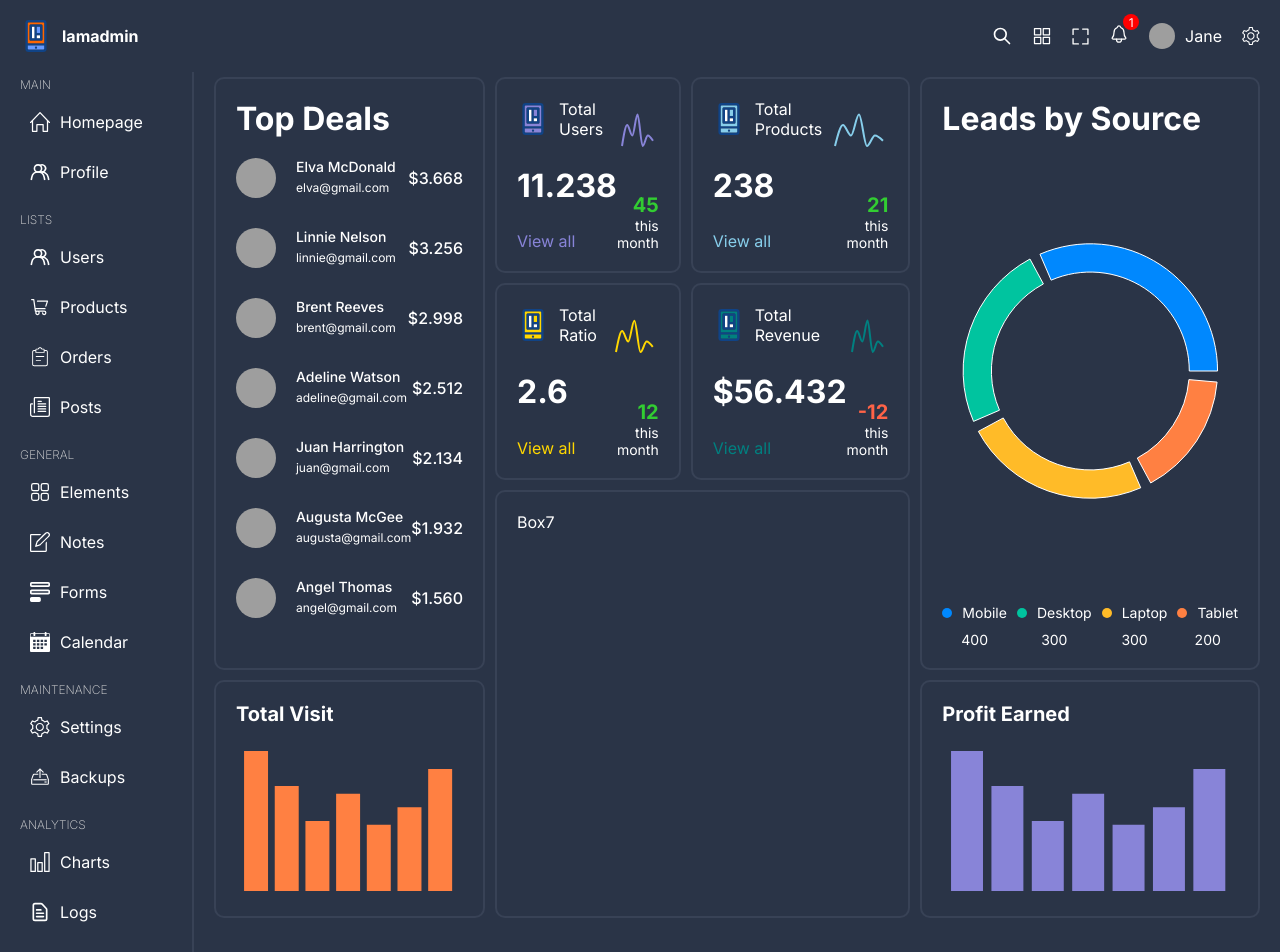
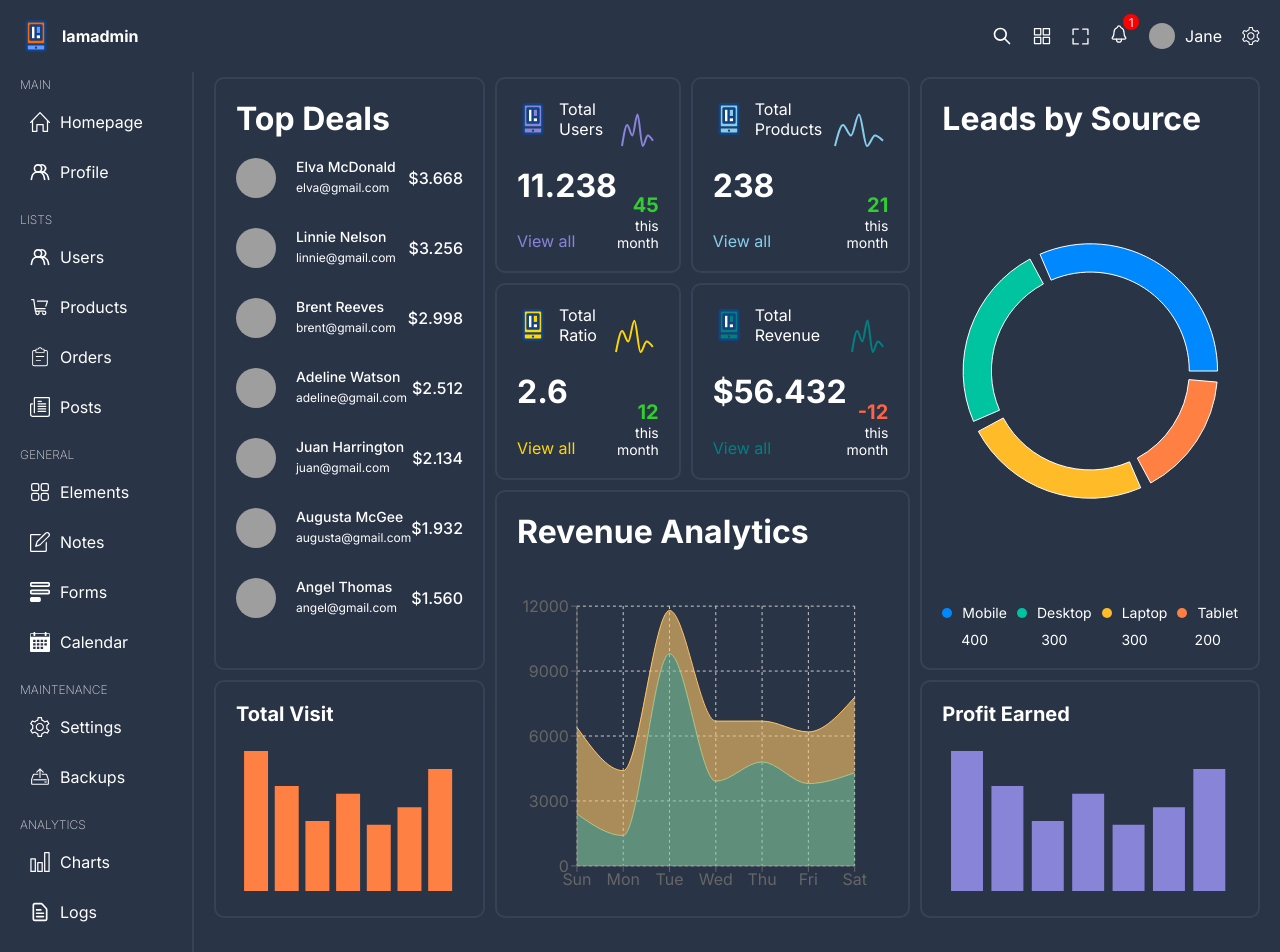
Before and after one commit to sjeevankumar/react-admin-panel, a React (Vite) app: page / in a window 1280 px wide. Shown: the top 952 px of the page. Built offline with nearby package versions, Linux system fonts and the light colour scheme; grey boxes are pictures that could not be loaded.

Commit message:
feat:add bigChartBox component

```diff
--- /dev/null
+++ b/src/components/bigChartBox/BigChartBox.tsx
@@ -0,0 +1,104 @@
+import {
+  Area,
+  AreaChart,
+  CartesianGrid,
+  ResponsiveContainer,
+  Tooltip,
+  XAxis,
+  YAxis,
+} from "recharts"
+import "./bigChartBox.scss"
+
+const data = [
+  {
+    name: "Sun",
+    books: 4000,
+    clothes: 2400,
+    electronic: 2400,
+  },
+  {
+    name: "Mon",
+    books: 3000,
+    clothes: 1398,
+    electronic: 2210,
+  },
+  {
+    name: "Tue",
+    books: 2000,
+    clothes: 9800,
+    electronic: 2290,
+  },
+  {
+    name: "Wed",
+    books: 2780,
+    clothes: 3908,
+    electronic: 2000,
+  },
+  {
+    name: "Thu",
+    books: 1890,
+    clothes: 4800,
+    electronic: 2181,
+  },
+  {
+    name: "Fri",
+    books: 2390,
+    clothes: 3800,
+    electronic: 2500,
+  },
+  {
+    name: "Sat",
+    books: 3490,
+    clothes: 4300,
+    electronic: 2100,
+  },
+]
+
+const BigChartBox = () => {
+  return (
+    <div className="bigChartBox">
+      <h1>Revenue Analytics</h1>
+      <div className="chart">
+        <ResponsiveContainer width="99%" height="100%">
+          <AreaChart
+            data={data}
+            margin={{
+              top: 10,
+              right: 30,
+              left: 0,
+              bottom: 0,
+            }}
+          >
+            <CartesianGrid strokeDasharray="3 3" />
+            <XAxis dataKey="name" />
+            <YAxis />
+            <Tooltip />
+            <Area
+              type="monotone"
+              dataKey="electroni"
+              stackId="1"
+              stroke="#8884d8"
+              fill="#8884d8"
+            />
+            <Area
+              type="monotone"
+              dataKey="clothes"
+              stackId="1"
+              stroke="#82ca9d"
+              fill="#82ca9d"
+            />
+            <Area
+              type="monotone"
+              dataKey="books"
+              stackId="1"
+              stroke="#ffc568"
+              fill="#ffc568"
+            />
+          </AreaChart>
+        </ResponsiveContainer>
+      </div>
+    </div>
+  )
+}
+
+export default BigChartBox
--- /dev/null
+++ b/src/components/bigChartBox/bigChartBox.scss
@@ -0,0 +1,12 @@
+.bigChartBox {
+    width: 100%;
+    height: 100%;
+    display: flex;
+    flex-direction: column;
+    justify-content: space-between;
+
+    .chart {
+        width: 100%;
+        height: 300px;
+    }
+}
--- a/src/pages/home/Home.tsx
+++ b/src/pages/home/Home.tsx
@@ -1,4 +1,5 @@
 import BarChartBox from "../../components/barChartBox/BarChartBox"
+import BigChartBox from "../../components/bigChartBox/BigChartBox"
 import ChartBox from "../../components/chartBox/ChartBox"
 import PieChartBox from "../../components/pieChartBox/PieChartBox"
 import TopBox from "../../components/topBox/TopBox"
@@ -32,7 +33,9 @@
       <div className="box box6">
         <ChartBox {...chartBoxRevenue} />
       </div>
-      <div className="box box7">Box7</div>
+      <div className="box box7">
+        <BigChartBox />
+      </div>
       <div className="box box8">
         <BarChartBox {...barChartBoxVisit} />
       </div>
```
